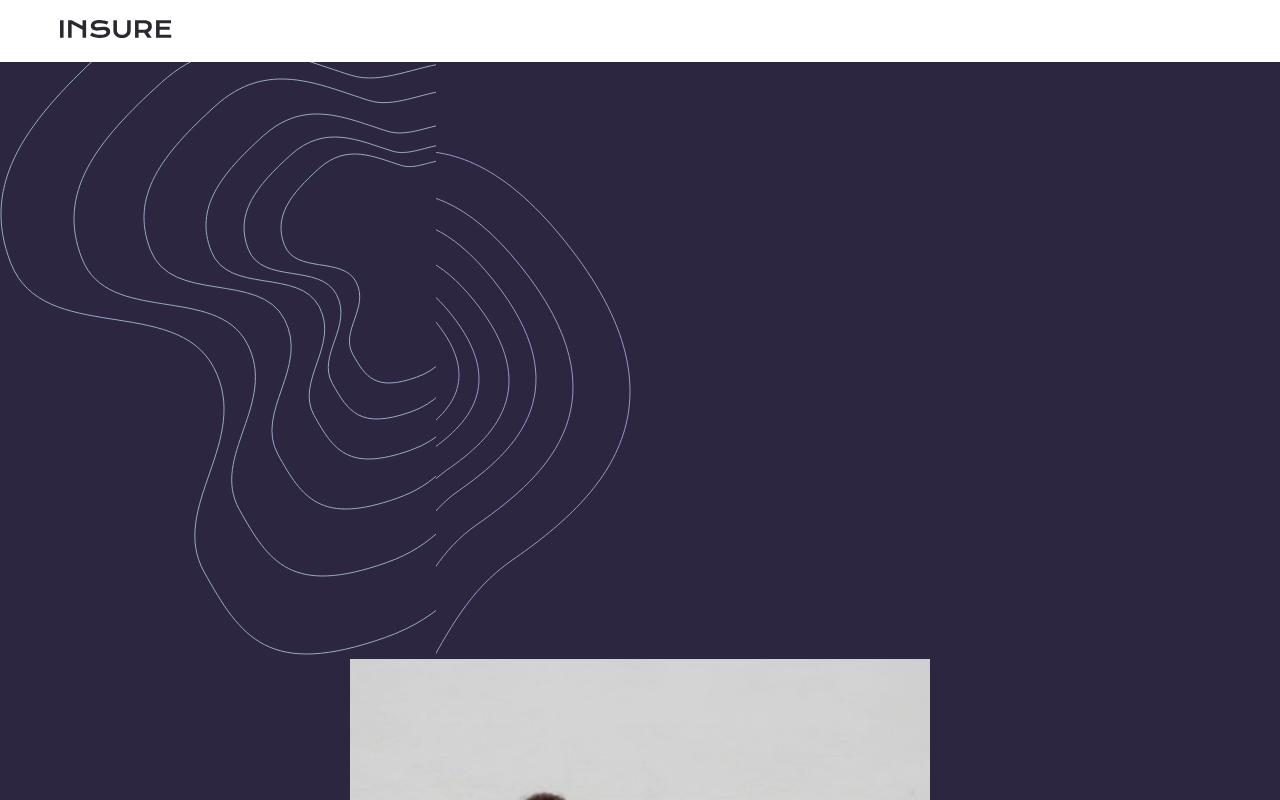
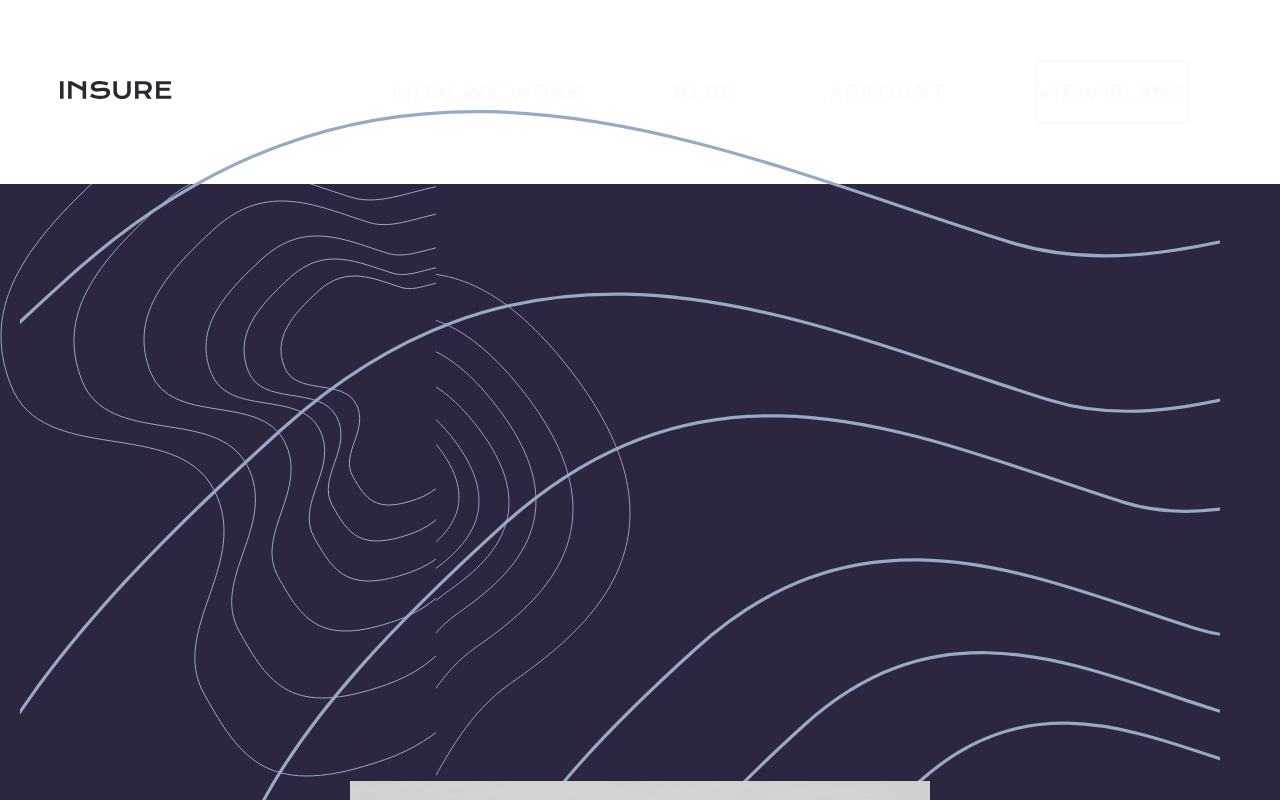
Before and after one commit to higor-costa/pagina-de-destino-insure, a React (Vite) app: page / in a window 1280 px wide. Shown: the top 800 px of the page. Built offline with nearby package versions, Linux system fonts and the light colour scheme.

Commit message:
Declara estilo do menu em telas acima de 767px

```diff
--- a/src/style/components/Header.module.scss
+++ b/src/style/components/Header.module.scss
@@ -32,6 +32,17 @@ body {
     transform: translateY(-1rem);
     left: 0;
     z-index: -1000;
+    @include device(m) {
+      background: transparent;
+      width: auto;
+      opacity: initial;
+      transform: initial;
+      position: initial;
+      height: auto;
+      z-index: initial;
+      @include displayFlex(center, flex-end);
+      gap: 30px;
+    }
   }
 
   .menuActive {
```
